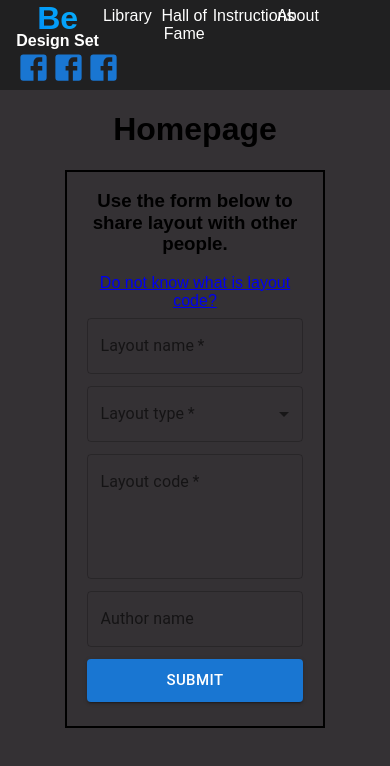
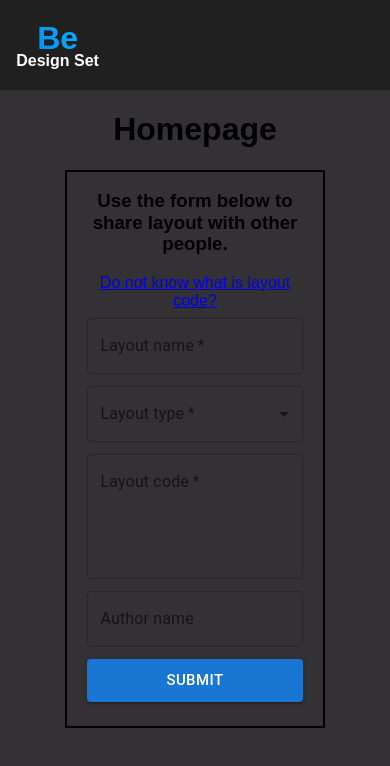
Before and after one commit to WilczekCK/bethemedesignset_react_express, a React (Create React App) app in the folder frontend/: page / in a window 390 px wide. Shown: the top 766 px of the page. Built offline with nearby package versions, Linux system fonts and the light colour scheme; a web font is replaced by a local one.

Commit message:
divided the desktop and mobile menu in component

```diff
--- a/frontend/src/components/NavBar.js
+++ b/frontend/src/components/NavBar.js
@@ -1,11 +1,12 @@
-import React from "react";
+import React, { useState } from "react";
+import debounce from 'lodash.debounce';
 import { styled } from '@mui/material/styles';
 import Paper from '@mui/material/Paper';
 import Grid2 from '@mui/material/Unstable_Grid2'; // Grid version 2
 import { Link } from "react-router-dom";
-
 import FacebookIcon from '@mui/icons-material/Facebook';
 
+import useResponsiveDetect from '../hooks/useResponsiveDetect'
 
 const Item = styled(Paper)(({ }) => ({
   textAlign: 'center',
@@ -25,19 +26,25 @@ const Logo = styled(Paper)(({ }) => ({
     textAlign: 'center'
 }));
 
-function NavBar(){
+function setDeviceOnResize(props) {
+    const debounceFn = debounce(() => {
+      let devicesAvailable = useResponsiveDetect();
+      props.setDevice(devicesAvailable.actualDeviceName);
+    }, 100);
+
+    window.addEventListener('resize', () => debounceFn() );
+    window.removeEventListener('resize', () => debounceFn() );
+}
+
+
+function MobileMenu(){
+
+}
+
+function DesktopMenu(){
     return (
-        <Grid2 container backgroundColor="var(--backgroundDarkerGrey)" minHeight={90} md={12} display="flex" alignContent="center">
-            <Grid2 container md={1} mdOffset={1} xsOffset={.5}>
-                <Link to="/" style={{fontWeight: 700, textDecoration: 'none'}}>
-                    <Logo>Be</Logo>
-                    <Item style={{marginTop: '-5px'}}>
-                        Design Set
-                    </Item>
-                </Link>
-            </Grid2>
-
-            <Grid2 container md={8} xs={7} display="flex" justifyContent="center" alignContent="center">
+        <>
+            <Grid2 container md={8} xs={7} justifyContent="center" alignContent="center">
                         <Grid2 xs={3} md={2}>
                             <Link to="/library" style={{textDecoration: 'none'}}>
                                 <Item>Library</Item>
@@ -63,7 +70,7 @@ function NavBar(){
                         </Grid2>
                 </Grid2>
 
-            <Grid2 container md={1} mdOffset={0} xsOffset={.5} display="flex" justifyContent="center" alignContent="center">
+                <Grid2 container md={1} mdOffset={0} xsOffset={.5} justifyContent="center" alignContent="center">
                     <Grid2 md={4}>
                         <FacebookIcon fontSize="large" color="primary"/>
                     </Grid2>
@@ -74,6 +81,29 @@ function NavBar(){
                         <FacebookIcon fontSize="large" color="primary"/>
                     </Grid2>
             </Grid2>
+        </>
+    )
+}
+
+
+function NavBar(){
+    let devicesAvailable = useResponsiveDetect();
+    const [device, setDevice] = useState(devicesAvailable.actualDeviceName); // for DeviceSelectedButtons
+    setDeviceOnResize({device, setDevice});
+
+
+    return (
+        <Grid2 container backgroundColor="var(--backgroundDarkerGrey)" minHeight={90} md={12} display="flex" alignContent="center">
+            <Grid2 container md={1} mdOffset={1} xsOffset={.5}>
+                <Link to="/" style={{fontWeight: 700, textDecoration: 'none'}}>
+                    <Logo>Be</Logo>
+                    <Item style={{marginTop: '-5px'}}>
+                        Design Set
+                    </Item>
+                </Link>
+            </Grid2>
+
+            {device !== 'mobile' ? <DesktopMenu/> : <MobileMenu/>}
         </Grid2>
     )
 }
```
Lines whose indentation alone changed are shown as unchanged.
